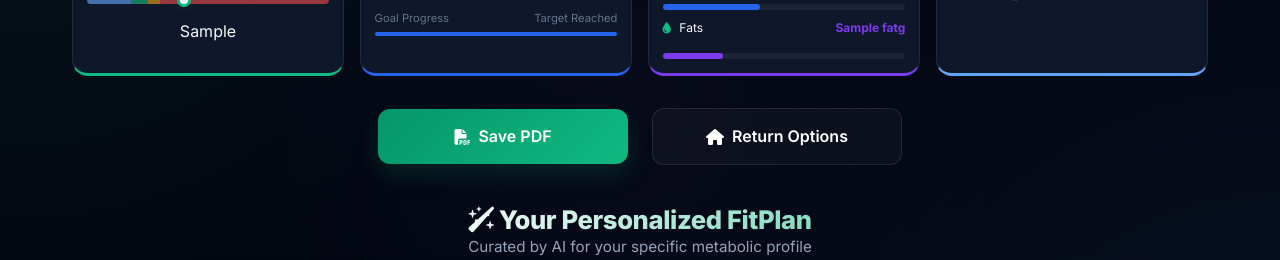
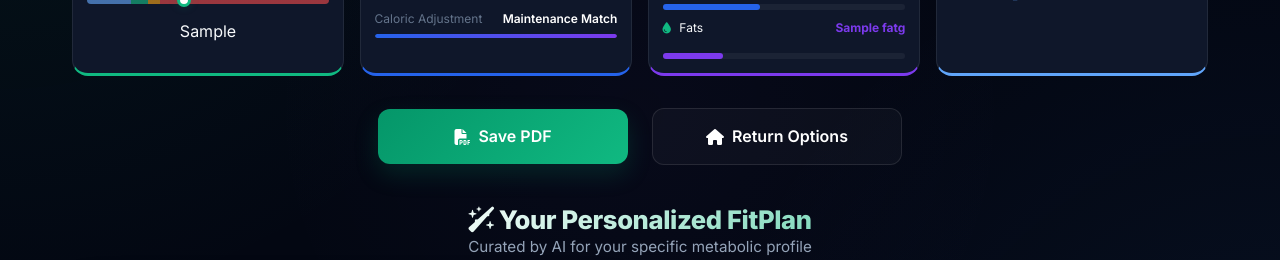
Before and after one commit to ajinkyaXhub/FitGenie-AI-powered-personalized-nutrition-and-workout-planner, a Flask app: template templates/result.html in a window 1280 px wide. Shown: the part 288-548 px from the top of the page. Run offline with Flask 3, Linux system fonts and the light colour scheme; the template is opened without the code that fills it: most values are stand-ins (such as "Sample title", 1, 10 or a date in 2020).

Commit message:
fix: updated metabolism card to show caloric adjustment instead of misleading target reached

```diff
--- a/templates/result.html
+++ b/templates/result.html
@@ -34,12 +34,20 @@
             <p style="font-size: 0.75rem; color: var(--text-muted); margin-top: 5px;">Maintenance: {{ calories }} kcal</p>
 
             <div style="margin-top: 15px; width: 100%;">
-                <div style="display: flex; justify-content: space-between; font-size: 0.7rem; color: var(--text-dim); margin-bottom: 4px;">
-                    <span>Goal Progress</span>
-                    <span>Target Reached</span>
+                <div style="display: flex; justify-content: space-between; font-size: 0.75rem; color: var(--text-dim); margin-bottom: 6px;">
+                    <span>Caloric Adjustment</span>
+                    <span style="font-weight: 600; color: var(--white);">
+                        {% if target_calories > calories %}
+                            +{{ target_calories - calories }} kcal Surplus
+                        {% elif target_calories < calories %}
+                            -{{ calories - target_calories }} kcal Deficit
+                        {% else %}
+                            Maintenance Match
+                        {% endif %}
+                    </span>
                 </div>
-                <div style="width: 100%; height: 4px; background: rgba(255,255,255,0.05); border-radius: 10px;">
-                    <div style="width: 100%; height: 100%; background: var(--secondary); border-radius: 10px;"></div>
+                <div style="width: 100%; height: 4px; background: rgba(255,255,255,0.05); border-radius: 10px; overflow: hidden;">
+                    <div style="width: 100%; height: 100%; background: linear-gradient(90deg, var(--secondary), var(--accent)); border-radius: 10px;"></div>
                 </div>
             </div>
         </div>
```
